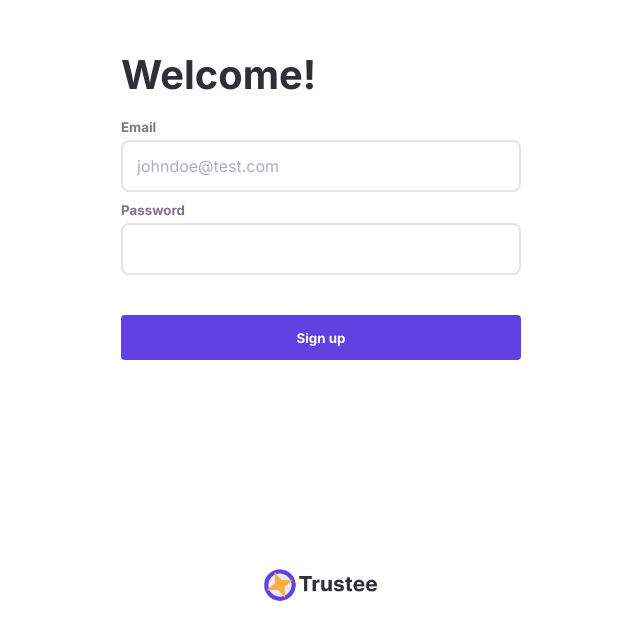
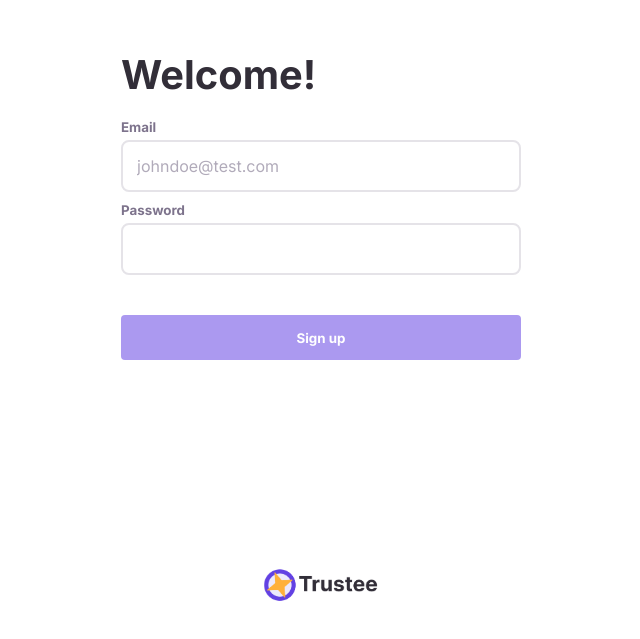
Before and after one commit to Eatrak/trustee-desktop, a React (Create React App) app: page /sign-up in a window 1280 px wide. Shown: the part 155-794 px from the top of the page, without its empty margins (319-959 px from the left). Built offline with nearby package versions, Linux system fonts and the light colour scheme.

Commit message:
refactor(button): add normal button disabled behavior

```diff
--- a/src/components/FormLayout/index.tsx
+++ b/src/components/FormLayout/index.tsx
@@ -5,17 +5,19 @@ import NormalButton from "@components/NormalButton";
 interface IProps {
     children: React.ReactNode,
     submitText: string,
-    submitEvent?: (...p: any) => any
+    submitEvent?: (...p: any) => any,
+    submitDisabled?: boolean
 }
 
-const FormLayout = ({children, submitText, submitEvent}: IProps) => {
+const FormLayout = ({children, submitText, submitEvent, submitDisabled}: IProps) => {
     return(
         <div className="form">
             <h3 className="header--bold">Welcome!</h3>
             <div className="form__fields-container">
                 {children}
             </div>
-            <NormalButton className="form__submit-button" text={submitText} event={submitEvent} />
+            <NormalButton className="form__submit-button" text={submitText}
+                event={submitEvent} disabled={submitDisabled}/>
         </div>
     );
 }
--- a/src/components/NormalButton/index.tsx
+++ b/src/components/NormalButton/index.tsx
@@ -3,12 +3,13 @@ import "./style.css";
 interface IProps {
     text: string,
     event?: (...p: any) => any,
-    className?: string
+    className?: string,
+    disabled?: boolean
 }
 
-const NormalButton = ({text, event, className}: IProps) => {
+const NormalButton = ({text, event, className, disabled}: IProps) => {
     return(
-        <button className={"button--normal " + className} onClick={event}>{text}</button>
+        <button className={"button--normal " + className + (disabled && " button--disabled")} onClick={event} disabled={disabled}>{text}</button>
     );
 }
 
--- a/src/components/NormalButton/style.css
+++ b/src/components/NormalButton/style.css
@@ -19,3 +19,8 @@
 .button--normal:focus {
     box-shadow: var(--aura-shadow);
 }
+
+.button--disabled {
+    cursor: not-allowed;
+    background-color: var(--primary-300);
+}
--- a/src/pages/SignUp/index.tsx
+++ b/src/pages/SignUp/index.tsx
@@ -27,7 +27,7 @@ const SignUpPage = () => {
         <div className="page page--sign-up">
             <div>
                 <img className="page--sign-up__logo" src={logo} alt="logo"/>
-                <FormLayout submitText="Sign up" submitEvent={signUp}>
+                <FormLayout submitText="Sign up" submitEvent={signUp} submitDisabled>
                     {/* Email field */}
                     <InputTextField ref={emailField} validator={signUpValidator} validatorAttribute="email"
                         title="Email" placeholder="johndoe@test.com"/>
```
